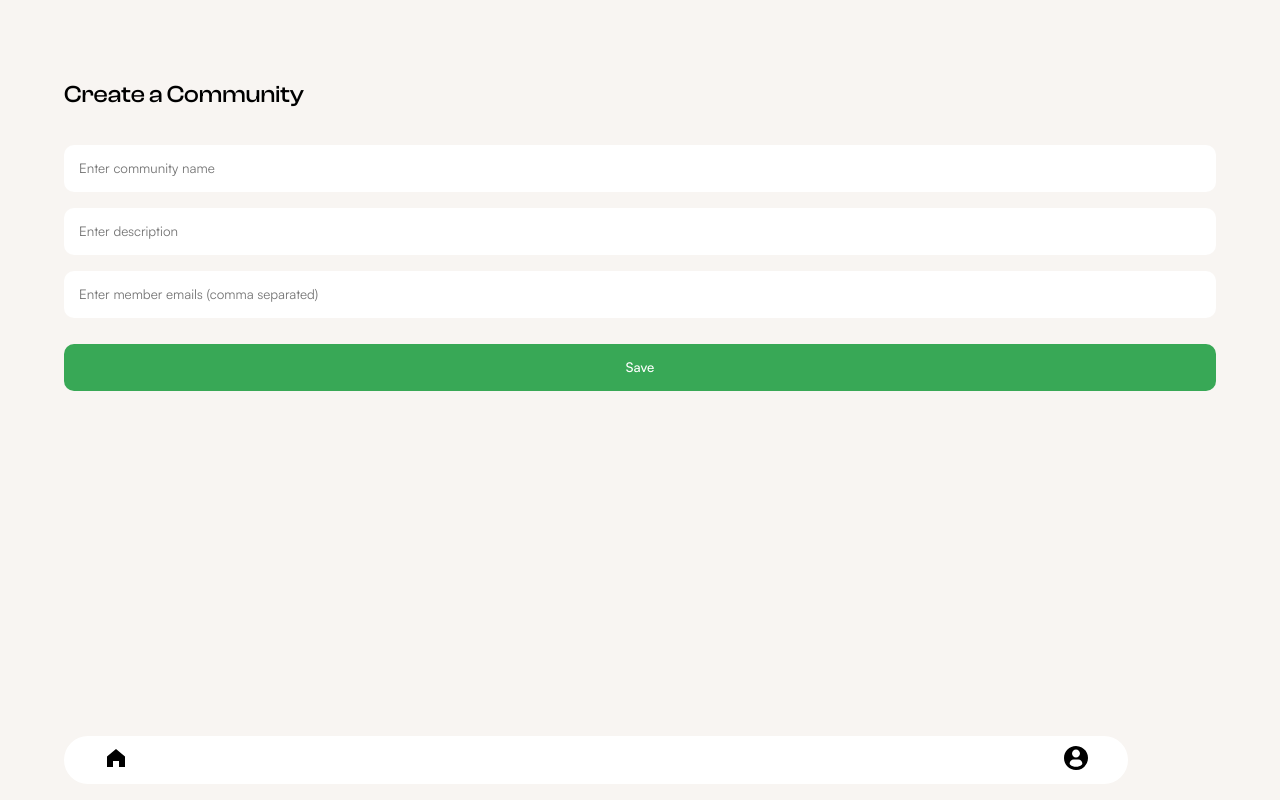
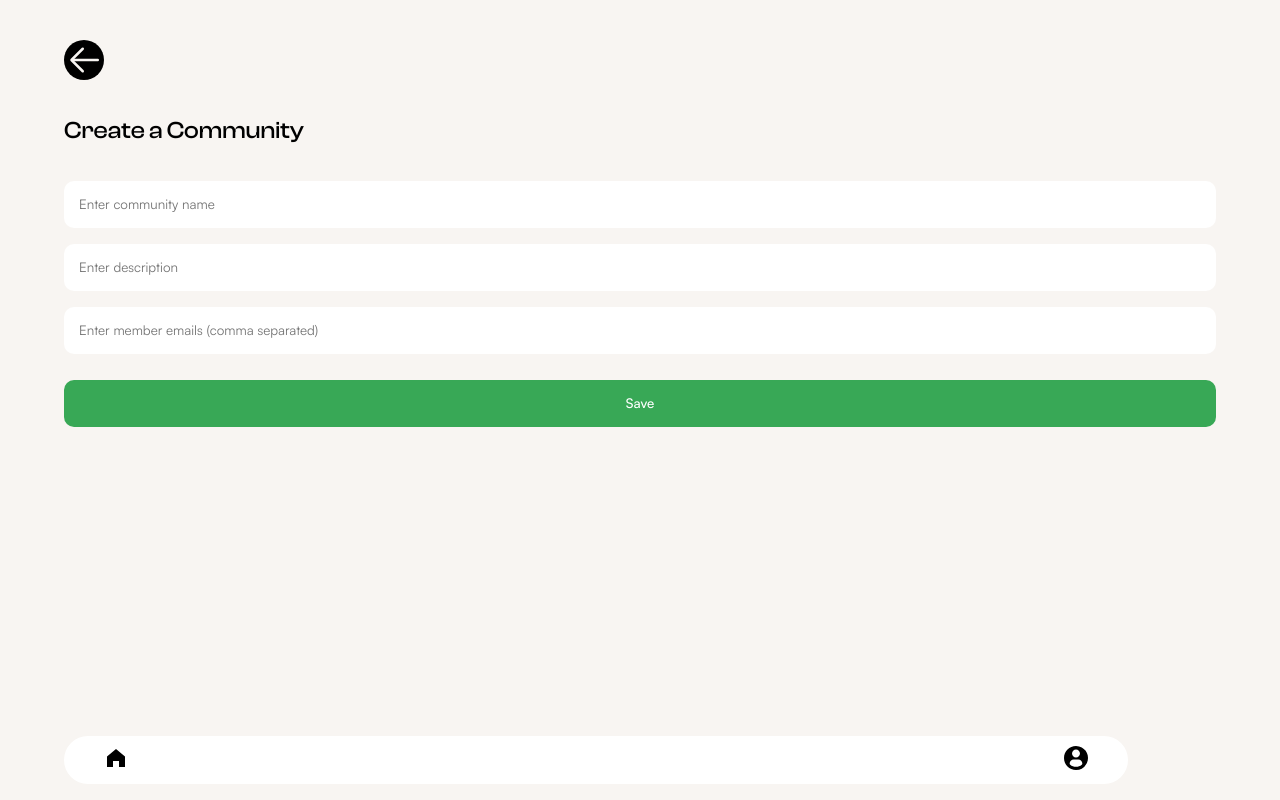
Before and after one commit to zion-off/intellect-connect, a React (Create React App) app: page /create in a window 1280 px wide. Built offline with nearby package versions, Linux system fonts and the light colour scheme; no server answers; sample sign-in values are in the browser's storage.

Commit message:
added back icons

```diff
--- a/src/index.css
+++ b/src/index.css
@@ -3,6 +3,10 @@ body {
   font-family: Arial, sans-serif;
   margin: 0;
   padding: 0;
+}
+
+body, html {
+  overflow-x: hidden;
 }
 
 button {
--- a/src/pages/communitydetails.js
+++ b/src/pages/communitydetails.js
@@ -12,7 +12,6 @@ import {
 import { db } from "../firebase";
 import add from "../assets/add.png";
 import refresh from "../assets/refresh.png";
-import loading from "../assets/loading.gif";
 import Navbar from "./navbar";
 import Skeleton from "@mui/material/Skeleton";
 import { motion } from "framer-motion";
@@ -25,6 +24,7 @@ function CommunityDetails() {
   const [newMemberEmail, setNewMemberEmail] = useState("");
 
   const location = useLocation();
+  const currentPath = location.pathname;
   const { communityName, communityDescription } = location.state || {};
   console.log("Community Name: ", communityName);
   console.log("Community Description: ", communityDescription);
@@ -107,7 +107,12 @@ function CommunityDetails() {
   return (
     <div id="community-details-main-container">
       <div id="community-details-icons">
-        <Link to={`/read/${id}`} state={{ members: communityData?.members }}>
+        <Link
+          to={`/read/${id}`}
+          state={{
+            members: communityData?.members,
+            previousPath: currentPath,
+          }}>
           <img id="community-details-add-image" src={add} alt="add" />
         </Link>
         <img
@@ -132,7 +137,7 @@ function CommunityDetails() {
           </p>
         </div>
       ) : (
-        <Skeleton variant="rounded" height={50} style={{marginTop: '20px'}} />
+        <Skeleton variant="rounded" height={50} style={{ marginTop: "20px" }} />
       )}
       <h3 style={{ fontFamily: "ClashDisplay-Variable", fontWeight: "500" }}>
         Readings
--- a/src/pages/create.js
+++ b/src/pages/create.js
@@ -1,8 +1,9 @@
 import React, { useState } from "react";
-import { useNavigate } from "react-router-dom";
+import { useNavigate, Link } from "react-router-dom";
 import { collection, addDoc } from "firebase/firestore";
 import { db, auth } from "../firebase";
 import Navbar from "./navbar";
+import { ReactComponent as BackIcon } from "../assets/back.svg";
 import "../styles/create.css";
 
 const Create = () => {
@@ -34,6 +35,19 @@ const Create = () => {
 
   return (
     <div id="create-main-container">
+      <Link to="/communities">
+        <BackIcon
+          style={{
+            fill: "#f8f5f2",
+            height: "40px",
+            width: "40px",
+            borderRadius: "50%",
+            backgroundColor: "black",
+            marginTop: "5vh",
+          }}
+        />
+      </Link>
+
       <h2 id="create-header">Create a Community</h2>
       <form id="create-form" onSubmit={handleSubmit}>
         <input
@@ -60,7 +74,9 @@ const Create = () => {
           onChange={(e) => setMemberEmails(e.target.value)}
           required
         />
-        <button id="create-button" type="submit">Save</button>
+        <button id="create-button" type="submit">
+          Save
+        </button>
       </form>
       <Navbar />
     </div>
--- a/src/pages/read.js
+++ b/src/pages/read.js
@@ -1,5 +1,5 @@
 import React, { useState, useEffect } from "react";
-import { useLocation } from "react-router-dom";
+import { useLocation, Link } from "react-router-dom";
 import { useNavigate } from "react-router-dom";
 import { useRef } from "react";
 import { useParams } from "react-router-dom";
@@ -13,6 +13,8 @@ import TextField from "@mui/material/TextField";
 import { DatePicker } from "@mui/x-date-pickers/DatePicker";
 import "../styles/read.css";
 import { makeStyles } from "@mui/styles";
+import back from "../assets/back.png";
+import { ReactComponent as BackIcon } from "../assets/back.svg";
 
 const useStyles = makeStyles({
   customDatePicker: {
@@ -36,6 +38,7 @@ const Read = (props) => {
   const navigate = useNavigate();
 
   const location = useLocation();
+  const { previousPath } = location.state || {};
   const { members } = location.state || {};
 
   const [updatedMembers, setMembers] = useState([]);
@@ -43,11 +46,13 @@ const Read = (props) => {
   useEffect(() => {
     if (members) {
       const initialInputs = {};
-      setMembers(members.map((member) => {
-        const emailPrefix = member.substring(0, member.indexOf("@"));
-        initialInputs[emailPrefix] = ""; // Initialize input values for each member
-        return emailPrefix; // Return the email prefix to update the members array
-      }));
+      setMembers(
+        members.map((member) => {
+          const emailPrefix = member.substring(0, member.indexOf("@"));
+          initialInputs[emailPrefix] = ""; // Initialize input values for each member
+          return emailPrefix; // Return the email prefix to update the members array
+        })
+      );
       setMemberInputs(initialInputs);
     }
   }, [members]);
@@ -114,6 +119,18 @@ const Read = (props) => {
 
   return (
     <div id="read-main-container">
+      <Link to={previousPath}>
+        <BackIcon
+          style={{
+            fill: "#f8f5f2",
+            height: "40px",
+            width: "40px",
+            borderRadius: "50%",
+            backgroundColor: "black",
+            marginTop: "5vh",
+          }}
+        />
+      </Link>
       <h2 id="read-header">Create a new read</h2>
       <form id="read-form" onSubmit={handleSubmit}>
         <input
--- a/src/styles/communities.css
+++ b/src/styles/communities.css
@@ -12,12 +12,12 @@
 }
 
 #communities-add-image {
-  width: 10vw;
+  width: 40px;
   padding-top: 5vh;
 }
 
 #communities-refresh-image {
-  width: 10vw;
+  width: 40px;
   padding-top: 5vh;
 }
 
--- a/src/styles/communitydetails.css
+++ b/src/styles/communitydetails.css
@@ -47,11 +47,13 @@
 }
 
 #community-details-add-image {
-  width: 10vw;
+  width: 40px;
+  height: 40px;
   padding-top: 5vh;
 }
 
 #community-details-refresh-image {
-  width: 10vw;
+  width: 40px;
+  height: 40px;
   padding-top: 5vh;
 }
--- a/src/styles/create.css
+++ b/src/styles/create.css
@@ -7,7 +7,7 @@
 }
 
 #create-header {
-  margin-top: 10vh;
+  margin-top: 4vh;
   font-family: 'ClashDisplay-Variable', sans-serif;
   font-weight: 500;
 }
--- a/src/styles/discussion.css
+++ b/src/styles/discussion.css
@@ -4,6 +4,8 @@
   min-height: 100vh;
   background-color: #f8f5f2;
   padding: 0 5vw 0 5vw;
+  max-width: 100%;
+  overflow-x: hidden;
 }
 
 #discussion-header {
@@ -67,6 +69,7 @@
   flex-wrap: wrap;
   gap: 1px 5px;
   margin-bottom: 20px;
+  padding-right: 20vw;
 }
 
 #discussion-assigned-pages {
--- a/src/styles/read.css
+++ b/src/styles/read.css
@@ -7,7 +7,6 @@
 }
 
 #read-header {
-  margin-top: 10vh;
   font-family: 'ClashGrotesk-Variable', sans-serif;
   font-weight: 500;
 }
```
Also changed, not shown: src/assets/back.png (added), src/assets/back.svg (added).
